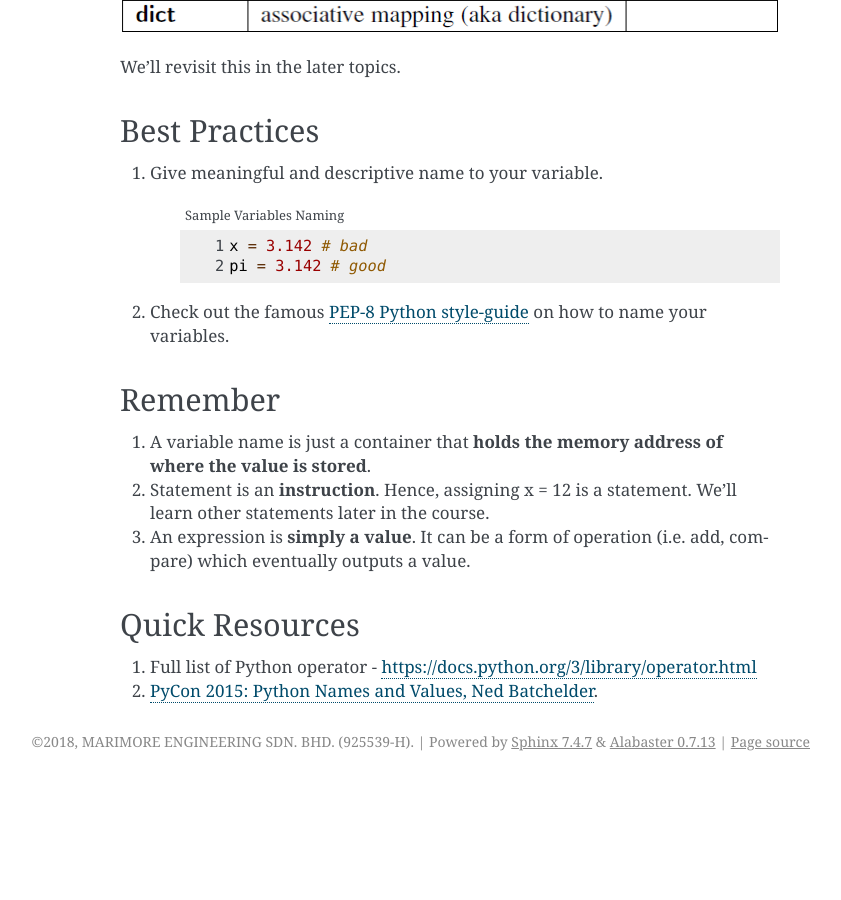
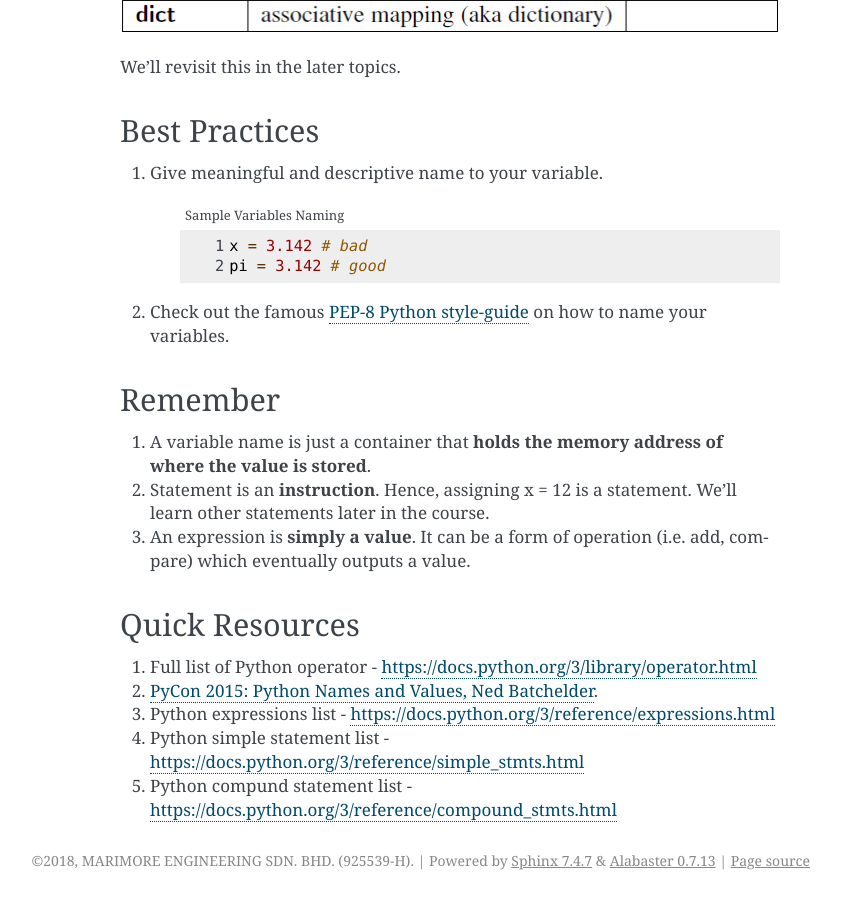
Before and after one commit to StudiMY/101-beginning-python, a Sphinx documentation site: the page built from source/variable_statement_expression/index.rst, in a window 1280 px wide and 900 px high, scrolled down 3226 px. Shown: the whole window, without its empty margins (300-1141 px from the left). Built offline with Sphinx 7.4.7, drawn with Linux system fonts in a browser that asks for light colours; before the commit the page ends 4007 px from its top, so only the background shows below that.

Commit message:
add expression and statement reference list

```diff
--- a/source/variable_statement_expression/index.rst
+++ b/source/variable_statement_expression/index.rst
@@ -109,3 +109,6 @@ Quick Resources
 ---------------
 1. Full list of Python operator - https://docs.python.org/3/library/operator.html
 2. `PyCon 2015: Python Names and Values, Ned Batchelder <https://nedbatchelder.com/text/names1.html>`_.
+3. Python expressions list - https://docs.python.org/3/reference/expressions.html
+4. Python simple statement list - https://docs.python.org/3/reference/simple_stmts.html
+5. Python compund statement list - https://docs.python.org/3/reference/compound_stmts.html
```
